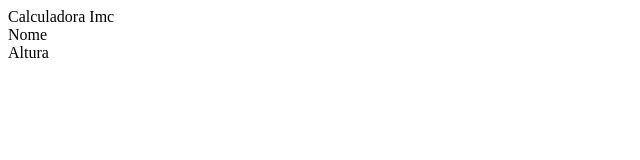
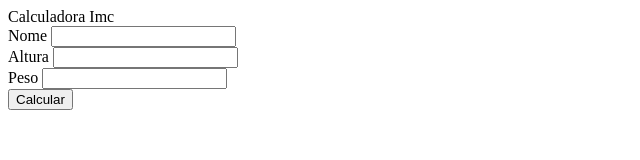
Before and after one commit to kauadograuu/Calculadora-Imc, a plain HTML site: page index.html in a window 1280 px wide. Shown: the whole page, without its empty margins (0-640 px from the left). Drawn offline with Linux system fonts and the light colour scheme.

Commit message:
Update do arquivo html

```diff
--- a/index.html
+++ b/index.html
@@ -12,9 +12,18 @@
             <div>Calculadora Imc</div>
             <div>
                 <label>Nome</label>
+                <input type="text">
             </div>
             <div>
                 <label>Altura</label>
+                <input type="number">
+            </div>
+            <div>
+                <label>Peso</label>
+                <input type="number">
+            </div>
+            <div>
+                <button>Calcular</button>
             </div>
         </div>
     </main>
```
